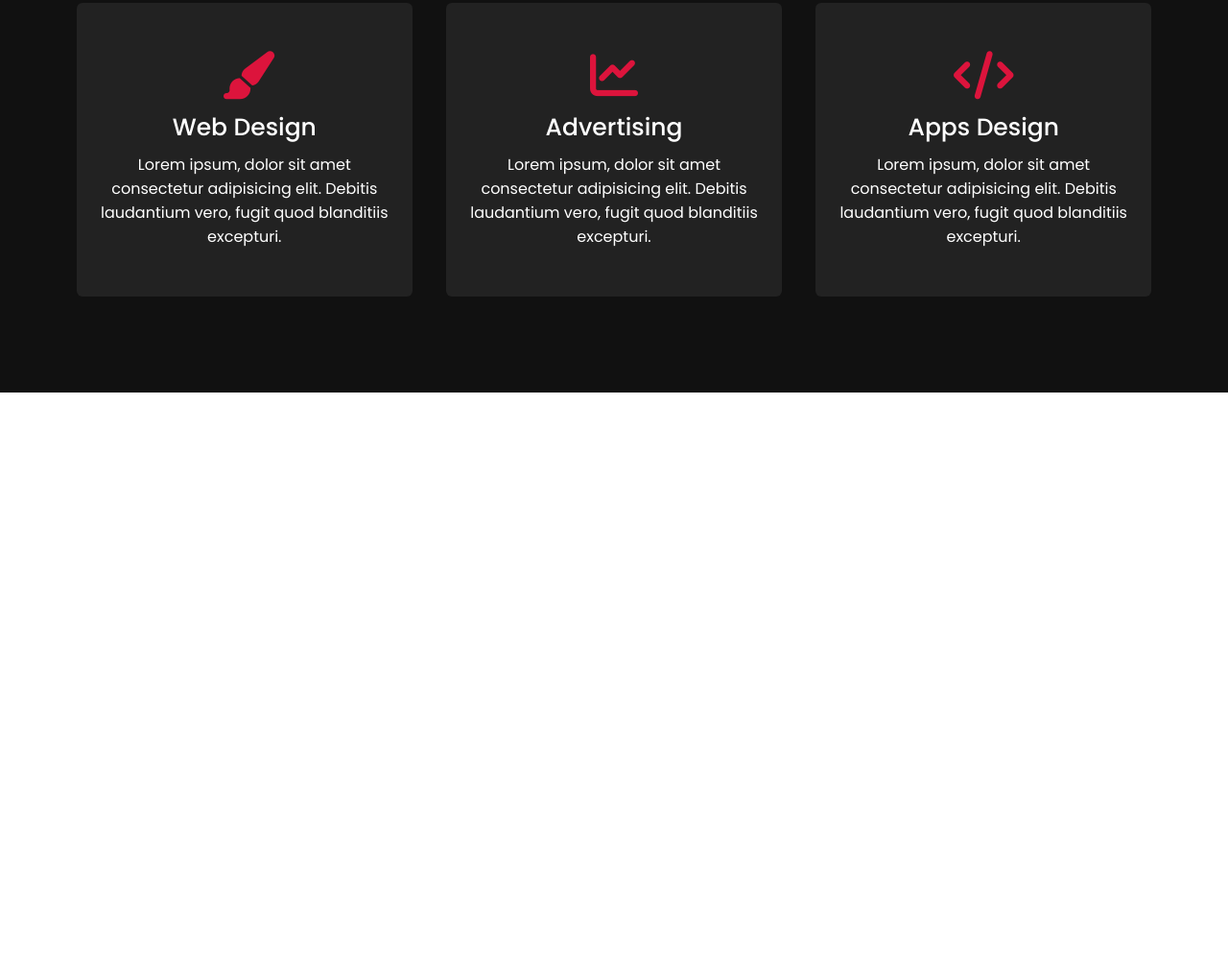
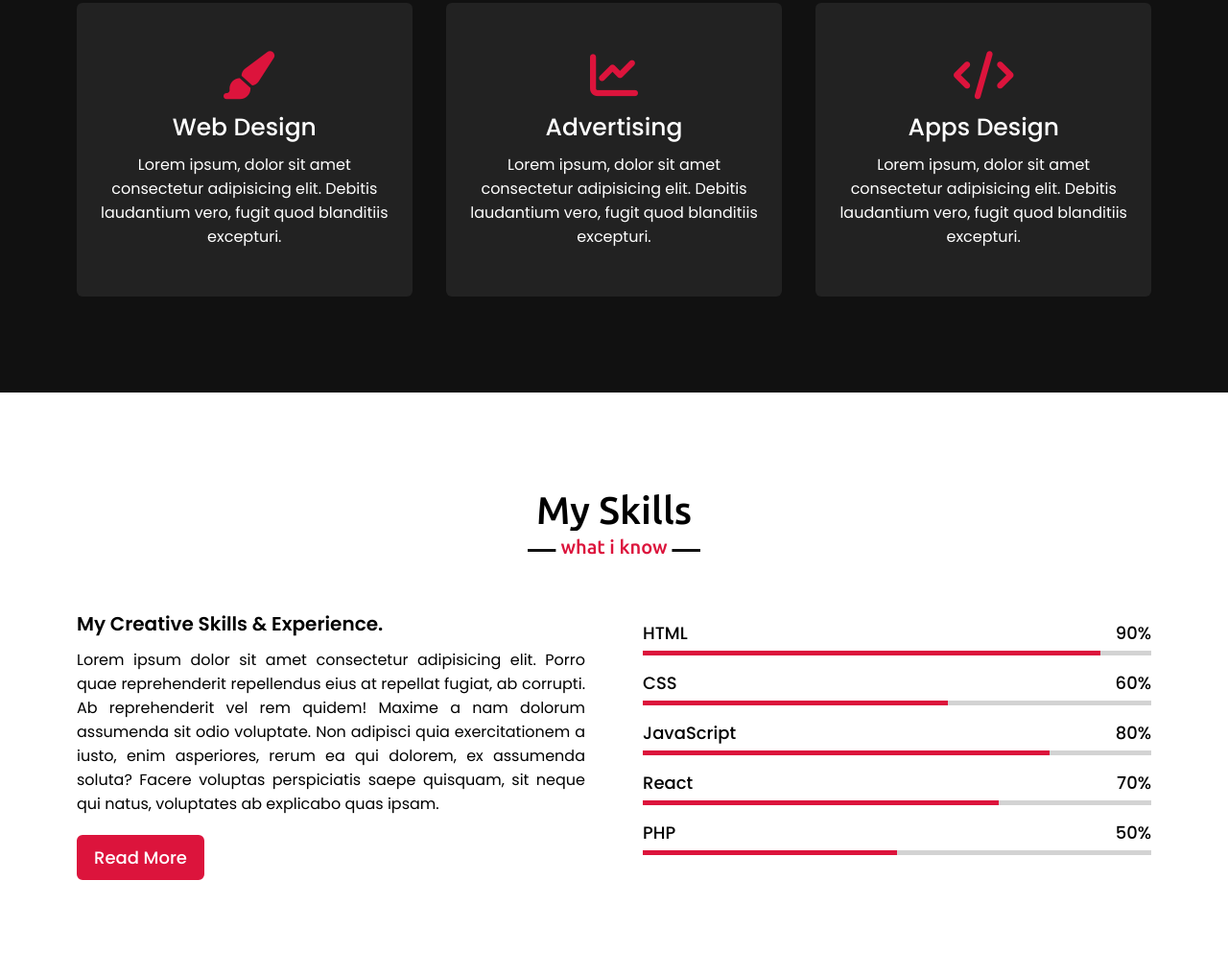
Before and after one commit to muhammedsubhan/PortfolioWebsite, a plain HTML site: page index.html in a window 1280 px wide. Shown: the part 1756-2773 px from the top of the page at 96% size. Before the commit the page ends 2165 px from the top, so only its background shows below. Drawn offline with Linux system fonts and the light colour scheme.

Commit message:
Skills Section Completed

```diff
--- a/css/style.css
+++ b/css/style.css
@@ -131,7 +131,8 @@ section {
 }
 
 .about,
-.services {
+.services,
+.skill{
   font-family: "Poppins", sans-serif;
 }
 
@@ -179,7 +180,8 @@ section .title::after {
 }
 
 .about .about-content,
-.services .serv-content {
+.services .serv-content,
+.skill .skills-content {
   display: flex;
   flex-wrap: wrap;
   align-items: center;
@@ -278,6 +280,104 @@ section .title::after {
   color: #fff;
 }
 
+/* Skills Section */
+
+.skill .title::after{
+  content: "what i know";
+}
+
+.skill .skills-content .column{
+  width: calc(50% - 30px);
+}
+
+.skill .skills-content .left .text{
+    font-size: 20px;
+    font-weight: 600;
+    margin-bottom: 10px;
+}
+
+.skill .skills-content .left p{
+  text-align: justify;
+}
+
+.skill .skills-content .left a{
+  display: inline-block;
+  background: crimson;
+  color: #fff;
+  font-size: 18px;
+  font-weight:500;
+  padding:8px 16px;
+  margin-top: 20px;
+  border-radius: 6px;
+  border: 2px solid crimson;
+  transition: all 0.3s ease;
+}
+
+.skill .skills-content .left a:hover{
+  color: crimson;
+  background: none;
+}
+
+.skill .skills-content .right .bars{
+  margin-bottom: 15px;
+}
+
+.skill .skills-content .right .info{
+  display: flex;
+  margin-bottom: 5px;
+  align-items: center;
+  justify-content: space-between;
+}
+
+.skill .skills-content .right span{
+  font-weight: 500;
+  font-size: 18px;
+}
+
+.skill .skills-content .right .line{
+  height: 5px;
+  width: 100%;
+  background: lightgray;
+  position: relative;
+}
+
+.skill .skills-content .right .line::before{
+   content: "";
+   position: absolute;
+   height: 100%;
+   left: 0;
+   top: 0;
+   background: crimson;
+}
+
+.skills-content .right .html::before{
+  width: 90%;
+}
+
+.skills-content .right .css::before{
+  width: 60%;
+}
+
+.skills-content .right .javascript::before{
+  width: 80%;
+}
+
+.skills-content .right .react::before{
+  width: 70%;
+}
+
+.skills-content .right .php::before{
+  width: 50%;
+}
+
+
+
+
+
+
+
+
+
 /* responsive media query */
 @media (max-width: 1300px) {
   .home .max-width {
@@ -370,6 +470,11 @@ section .title::after {
     width: calc(50% - 10px);
     margin-bottom: 20px;
   }
+
+  .skill .skills-content .column{
+    width: 100%;
+    margin-bottom: 35px;
+  }
 }
 
 @media (max-width: 690px) {
@@ -389,7 +494,7 @@ section .title::after {
     font-size: 20px;
   }
 
-  .services .serv-content .card {
+  .services .serv-content .card{
     width: 100%;
   }
 }
--- a/index.html
+++ b/index.html
@@ -118,6 +118,71 @@
       </div>
     </section>
     <!-- services Section End  -->
+
+    <!-- skill section -->
+
+    <section class="skill" id="skill">
+      <div class="max-width">
+        <h2 class="title">My Skills</h2>
+        <div class="skills-content">
+          <div class="column left">
+            <div class="text">My Creative Skills & Experience.</div>
+            <p>
+              Lorem ipsum dolor sit amet consectetur adipisicing elit. Porro
+              quae reprehenderit repellendus eius at repellat fugiat, ab
+              corrupti. Ab reprehenderit vel rem quidem! Maxime a nam dolorum
+              assumenda sit odio voluptate. Non adipisci quia exercitationem a
+              iusto, enim asperiores, rerum ea qui dolorem, ex assumenda soluta?
+              Facere voluptas perspiciatis saepe quisquam, sit neque qui natus,
+              voluptates ab explicabo quas ipsam.
+            </p>
+            <a href="#">Read More</a>
+          </div>
+          <div class="column right">
+            <div class="bars">
+              <div class="info">
+                <span>HTML</span>
+                <span>90%</span>
+              </div>
+              <div class="line html"></div>
+            </div>
+
+            <div class="bars">
+              <div class="info">
+                <span>CSS</span>
+                <span>60%</span>
+              </div>
+              <div class="line css"></div>
+            </div>
+
+            <div class="bars">
+              <div class="info">
+                <span>JavaScript</span>
+                <span>80%</span>
+              </div>
+              <div class="line javascript"></div>
+            </div>
+
+            <div class="bars">
+              <div class="info">
+                <span>React</span>
+                <span>70%</span>
+              </div>
+              <div class="line react"></div>
+            </div>
+
+            <div class="bars">
+              <div class="info">
+                <span>PHP</span>
+                <span>50%</span>
+              </div>
+              <div class="line php"></div>
+            </div>
+          </div>
+        </div>
+      </div>
+    </section>
+    <!-- Skills Section Ends -->
   </body>
   <script src="/javascript/app.js"></script>
 </html>
```
